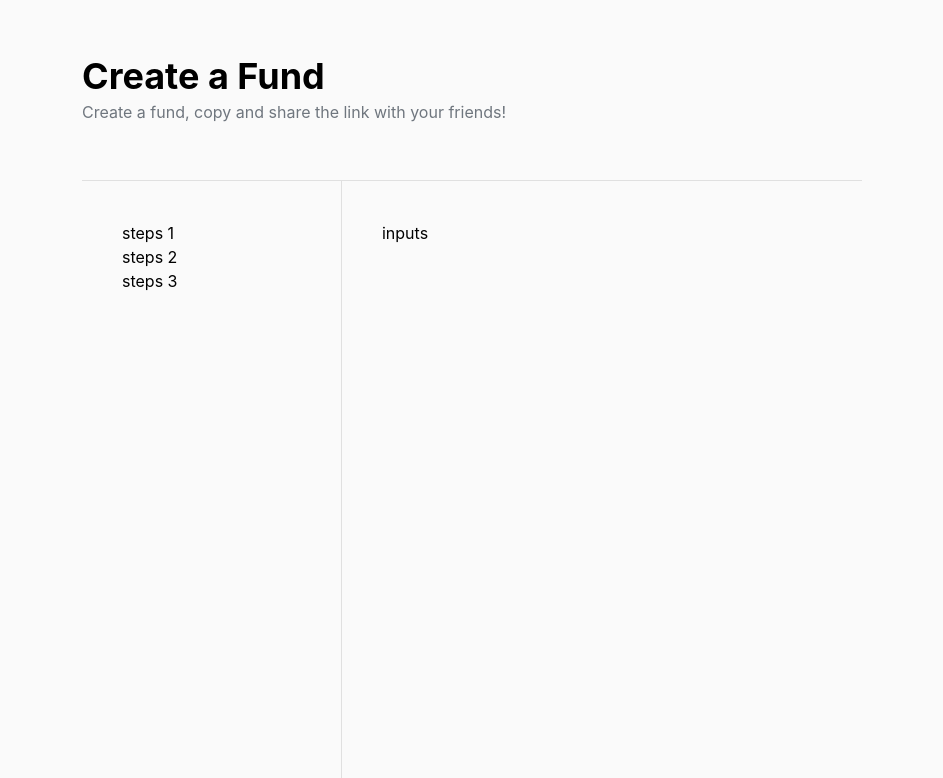
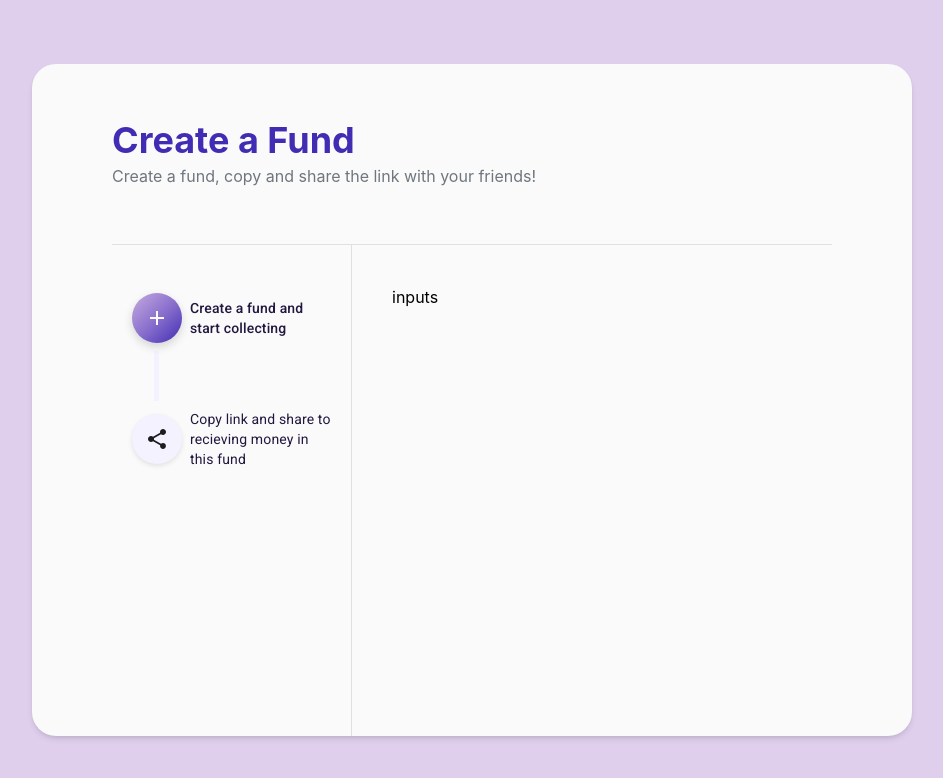
Before and after one commit to xurror/fundbox, a Next.js app in the folder client/: page / in a window 1280 px wide. Shown: the top 778 px of the page, without its empty margins (168-1111 px from the left). Built offline with nearby package versions, Linux system fonts and the light colour scheme.

Commit message:
Adding step component

```diff
--- /dev/null
+++ b/client/components/Steps.tsx
@@ -0,0 +1,94 @@
+import * as React from 'react';
+import PropTypes from 'prop-types';
+import { styled } from '@mui/material/styles';
+import Stack from '@mui/material/Stack';
+import Stepper from '@mui/material/Stepper';
+import Step from '@mui/material/Step';
+import StepLabel from '@mui/material/StepLabel';
+import AddIcon from '@mui/icons-material/Add';
+import ShareIcon from '@mui/icons-material/Share';
+import VideoLabelIcon from '@mui/icons-material/VideoLabel';
+import StepConnector, { stepConnectorClasses } from '@mui/material/StepConnector';
+
+const ColorlibConnector = styled(StepConnector)(({ theme }) => ({
+  [`&.${stepConnectorClasses.alternativeLabel}`]: {
+    top: 22,
+  },
+  [`&.${stepConnectorClasses.active}`]: {
+    [`& .${stepConnectorClasses.line}`]: {
+      backgroundImage:
+        'linear-gradient( 95deg,#C6AAE0 0%, #8B71CD 50%, #412DB3 100%)',
+    },
+  },
+  [`&.${stepConnectorClasses.completed}`]: {
+    [`& .${stepConnectorClasses.line}`]: {
+      backgroundImage:
+        'linear-gradient( 95deg,#C6AAE0 0%, #8B71CD 50%, #412DB3 100%)',
+    },
+  },
+  [`& .${stepConnectorClasses.line}`]: {
+    width: 5,
+    marginLeft: 10,
+    height: 50,
+    border: 0,
+    backgroundColor: '#F3F2FE',
+    borderRadius: 1,
+  },
+}));
+
+const ColorlibStepIconRoot = styled('div')(({ theme, ownerState }) => ({
+  backgroundColor: '#F3F2FE',
+  zIndex: 1,
+  color: '#1D1D1F',
+  width: 50,
+  height: 50,
+  display: 'flex',
+  borderRadius: '50%',
+  justifyContent: 'center',
+  alignItems: 'center',
+  boxShadow: '0 2px 5px 0 rgba(0,0,0,.10)',
+  ...(ownerState.active && {
+    backgroundImage:
+      'linear-gradient( 136deg, #C6AAE0 0%, #8B71CD 50%, #412DB3 100%)',
+    boxShadow: '0 4px 10px 0 rgba(0,0,0,.15)',
+    color: '#FAFAFA',
+  }),
+  ...(ownerState.completed && {
+    backgroundImage:
+      'linear-gradient( 136deg, #C6AAE0 0%, #8B71CD 50%, #412DB3 100%)',
+    color: '#FAFAFA',
+  }),
+}));
+
+function ColorlibStepIcon(props: any) {
+  const { active, completed, className } = props;
+
+  const icons = {
+    1: <AddIcon />,
+    2: <ShareIcon />,
+  };
+
+  return (
+    <ColorlibStepIconRoot ownerState={{ completed, active }} className={className}>
+      {icons[String(props.icon)]}
+    </ColorlibStepIconRoot>
+  );
+}
+
+const steps = ['Create a fund and start collecting', 'Copy link and share to recieving money in this fund'];
+
+export default function Steps() {
+  return (
+    <Stack sx={{ width: '100%' }}>
+      <Stepper activeStep={0} orientation="vertical" connector={<ColorlibConnector />}>
+        {steps.map((label) => (
+          <Step key={label}>
+            <StepLabel StepIconComponent={ColorlibStepIcon} className='p-0'>
+              <div className='text-dark-100 text-sm'>{label}</div>
+            </StepLabel>
+          </Step>
+        ))}
+      </Stepper>
+    </Stack>
+  );
+}
--- a/client/package.json
+++ b/client/package.json
@@ -9,6 +9,11 @@
   },
   "dependencies": {
     "@apollo/client": "^3.7.12",
+    "@emotion/react": "^11.10.6",
+    "@emotion/styled": "^11.10.6",
+    "@fontsource/roboto": "^4.5.8",
+    "@mui/icons-material": "^5.11.16",
+    "@mui/material": "^5.12.1",
     "graphql": "^16.6.0",
     "next": "13.3.0",
     "react": "18.2.0",
--- a/client/pages/index.tsx
+++ b/client/pages/index.tsx
@@ -1,27 +1,29 @@
 import Head from 'next/head'
-import styles from '../styles/Home.module.css'
-import Countries from "../components/Countries";
+import '@fontsource/roboto/300.css';
+import '@fontsource/roboto/400.css';
+import '@fontsource/roboto/500.css';
+import '@fontsource/roboto/700.css';
+
+import Steps from '../components/Steps'
 
 export default function Home() {
   return (
-    <div className="h-screen min-h-screen flex flex-col justify-center items-center px-[250px] bg-basic-200">
+    <div className="h-screen min-h-screen flex flex-col justify-center items-center px-[200px] py-16 bg-primary-light">
       <Head>
         <title>Fundbox app</title>
         <meta name="description" content="Generated by Fundbox app" />
         <link rel="icon" href="/favicon.ico" />
       </Head>
 
-      <main className="flex flex-col flex-1 w-full">
+      <main className="flex flex-col flex-1 bg-basic-200 w-full rounded-3xl shadow-md shadow px-20">
         <div className='py-14 border-b border-basic-500'>
-          <h1 className="text-4xl font-bold">Create a Fund</h1>
+          <h1 className="text-4xl font-bold text-secondary-dark">Create a Fund</h1>
           <p className="text-md text-basic-600 pt-1">Create a fund, copy and share the link with your friends!</p>
         </div>
 
         <div className='flex flex-1'>
-          <div className='w-1/3 border-r border-basic-500 p-10'>
-            <div>steps 1</div>
-            <div>steps 2</div>
-            <div>steps 3</div>
+          <div className='w-1/3 border-r border-basic-500 px-5 py-10'>
+            <Steps />
           </div>
           <div className='w-2/3 p-10'>
             inputs
--- a/client/tailwind.config.js
+++ b/client/tailwind.config.js
@@ -15,9 +15,13 @@ module.exports = {
       'basic-400': '#EEEEEE',
       'basic-500': '#E0E0E0',
       'basic-600': '#6F767E',
-      'basic-700': '#1D1D1F',
-      'primary': '#0072F0',
-      'primary-tint': '#0054B0',
+      'basic-700': '#F3F2FE',
+      'dark-100': '#22173F',
+      'dark-200': '#1D1D1F',
+      'primary': '#8B71CD',
+      'primary-light': '#C6AAE090',
+      'secondary': '#220DF6',
+      'secondary-dark': '#412DB3',
       'success': '#25C452',
       'danger': '#0054B0',
       'warning': '#EDE323',
```
Also changed, not shown: 1 other file (tests, documents, lock files or other folders).
